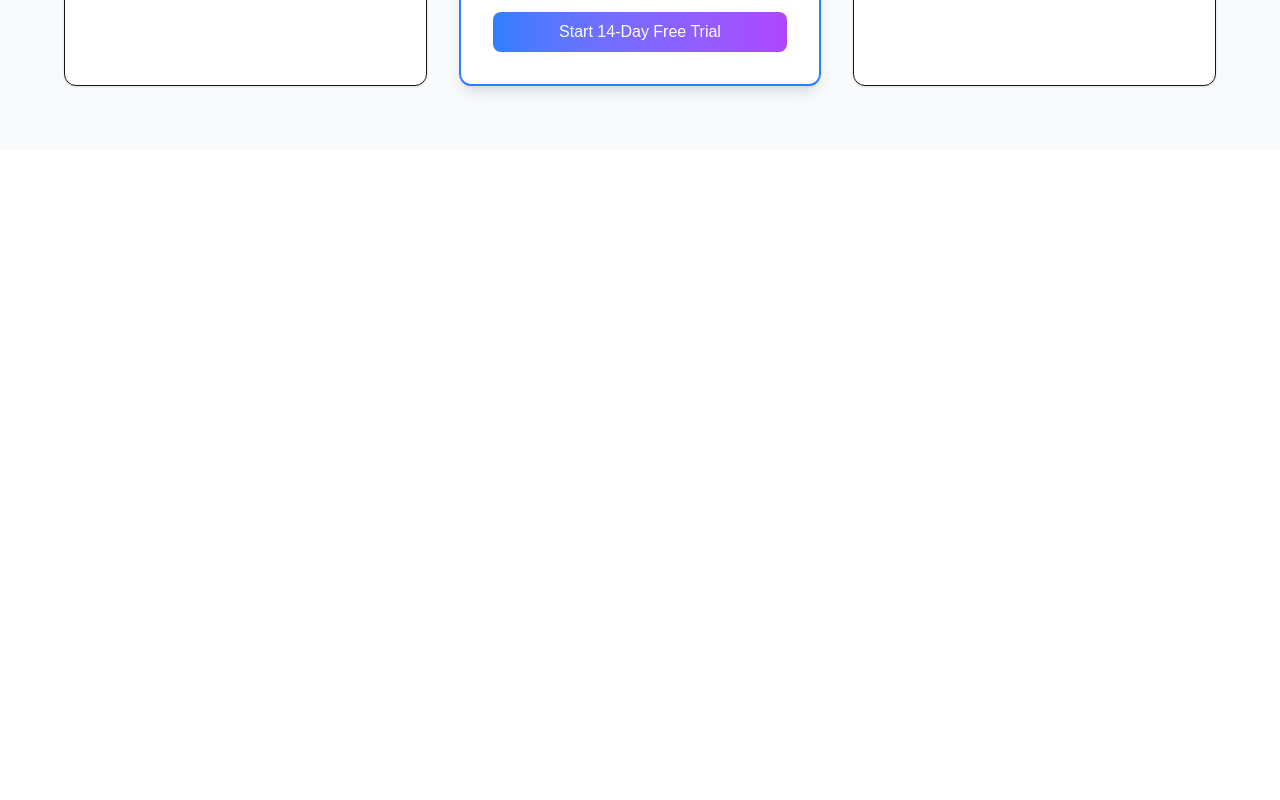
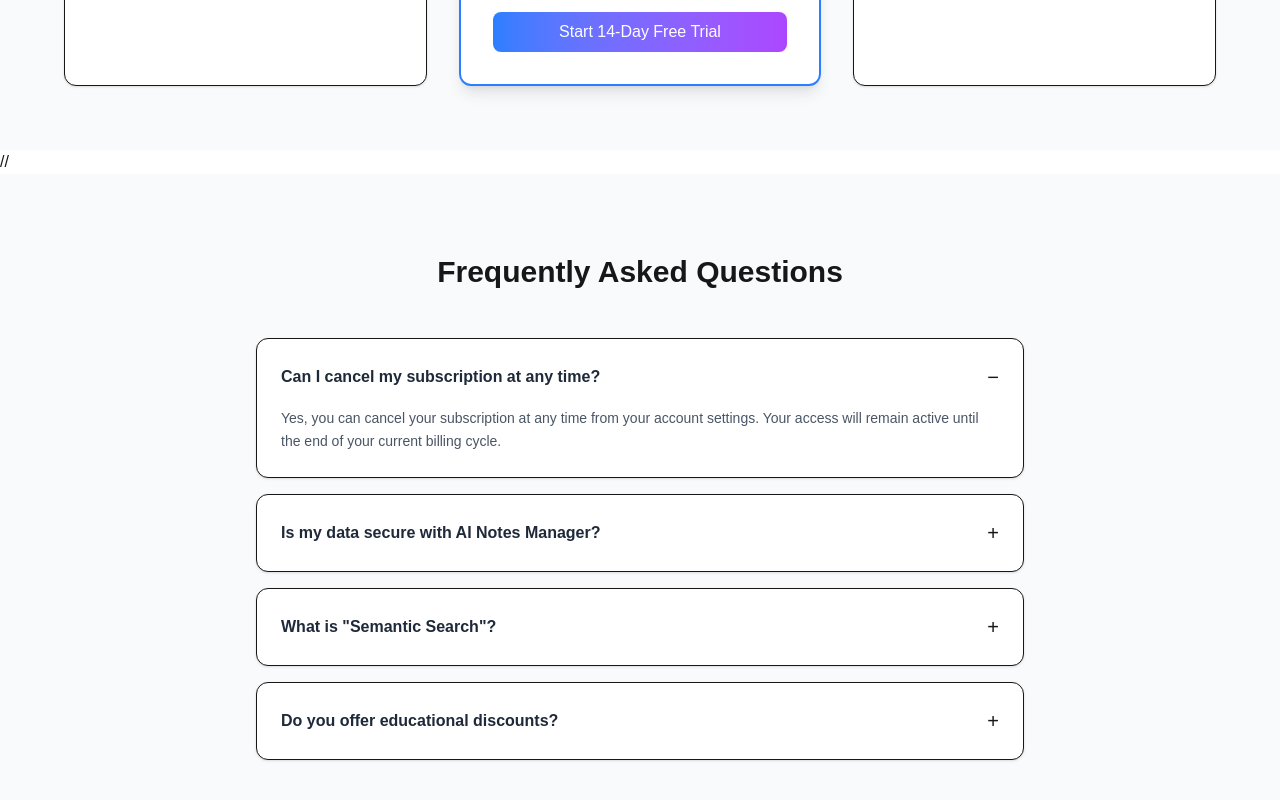
Before and after one commit to abhaymauryadev/AIPoweredNoteManager, a Next.js app: page /pricing in a window 1280 px wide. Shown: the part 682-1482 px from the top of the page. Before the commit the page ends 832 px from the top, so only its background shows below. Built offline with nearby package versions, Linux system fonts and the light colour scheme.

Commit message:
feat: update the FAQ section pricing section

```diff
--- a/app/(public)/pricing/page.jsx
+++ b/app/(public)/pricing/page.jsx
@@ -1,5 +1,7 @@
 "use client";
+import FAQSection from "@/components/common/FAQSection";
 import { useState } from "react";
+// import
 
 export default function PricingPage() {
   const [billingCycle, setBillingCycle] = useState("monthly");
@@ -11,6 +13,7 @@ export default function PricingPage() {
   };
 
   return (
+    <>
     <section className="min-h-screen bg-gray-50 py-16 px-6">
       <div className="max-w-6xl mx-auto text-center">
 
@@ -116,12 +119,16 @@ export default function PricingPage() {
             </ul>
 
             <button className="w-full bg-gray-900 text-white py-2 rounded-lg">
-              Contact Sales
+             Coming Soon
             </button>
           </div>
 
         </div>
       </div>
     </section>
+
+    //
+    <FAQSection />
+    </>
   );
 }
--- /dev/null
+++ b/components/common/FAQSection.jsx
@@ -0,0 +1,71 @@
+"use client";
+import { useState } from "react";
+
+const faqs = [
+  {
+    question: "Can I cancel my subscription at any time?",
+    answer:
+      "Yes, you can cancel your subscription at any time from your account settings. Your access will remain active until the end of your current billing cycle.",
+  },
+  {
+    question: "Is my data secure with AI Notes Manager?",
+    answer:
+      "Security is our top priority. All notes are encrypted both in transit and at rest. We never use your private data to train our global AI models.",
+  },
+  {
+    question: 'What is "Semantic Search"?',
+    answer:
+      "Unlike traditional keyword search, semantic search understands the meaning behind your query and finds relevant notes even if exact words are not present.",
+  },
+  {
+    question: "Do you offer educational discounts?",
+    answer:
+      "Yes! We offer a 50% discount for students and educators. Contact our support team with your academic credentials.",
+  },
+];
+
+export default function FAQSection() {
+  const [openIndex, setOpenIndex] = useState(0);
+
+  const toggleFAQ = (index) => {
+    setOpenIndex(openIndex === index ? null : index);
+  };
+
+  return (
+    <section className="bg-gray-50 py-20 px-6">
+      <div className="max-w-3xl mx-auto">
+
+        <h2 className="text-3xl font-bold text-center mb-12">
+          Frequently Asked Questions
+        </h2>
+
+        <div className="space-y-4">
+          {faqs.map((faq, index) => (
+            <div
+              key={index}
+              className="bg-white border rounded-xl p-6 shadow-sm cursor-pointer"
+              onClick={() => toggleFAQ(index)}
+            >
+              <div className="flex justify-between items-center">
+                <h3 className="font-semibold text-gray-800">
+                  {faq.question}
+                </h3>
+
+                <span className="text-xl">
+                  {openIndex === index ? "−" : "+"}
+                </span>
+              </div>
+
+              {openIndex === index && (
+                <p className="text-gray-600 mt-4 text-sm leading-relaxed">
+                  {faq.answer}
+                </p>
+              )}
+            </div>
+          ))}
+        </div>
+
+      </div>
+    </section>
+  );
+}
```
